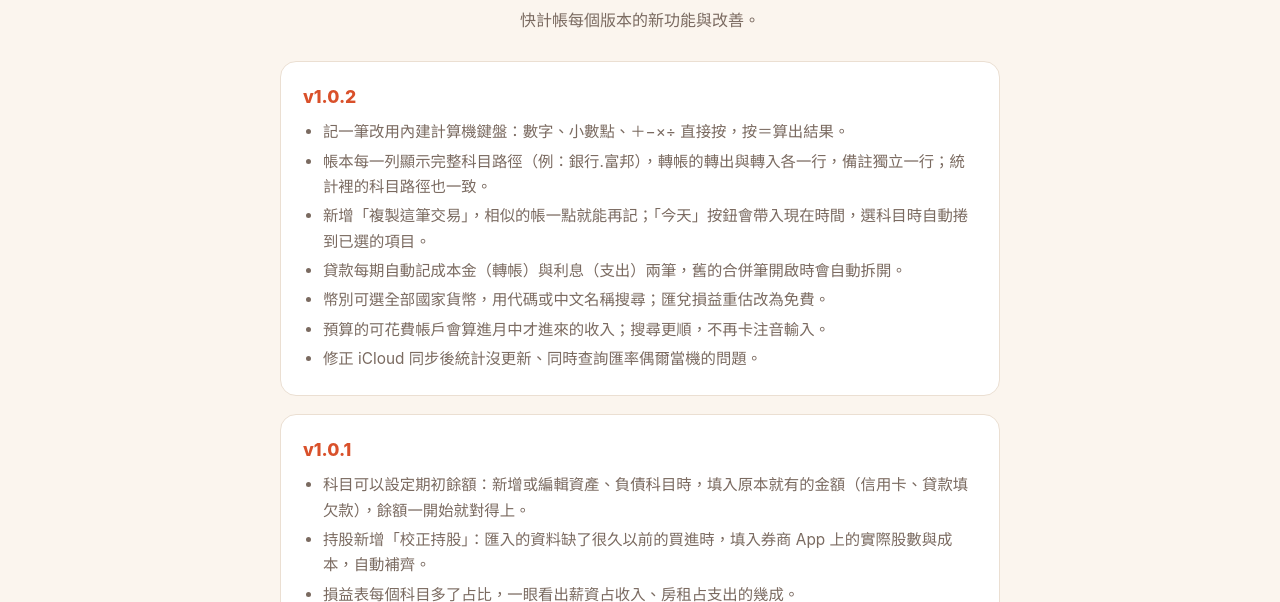
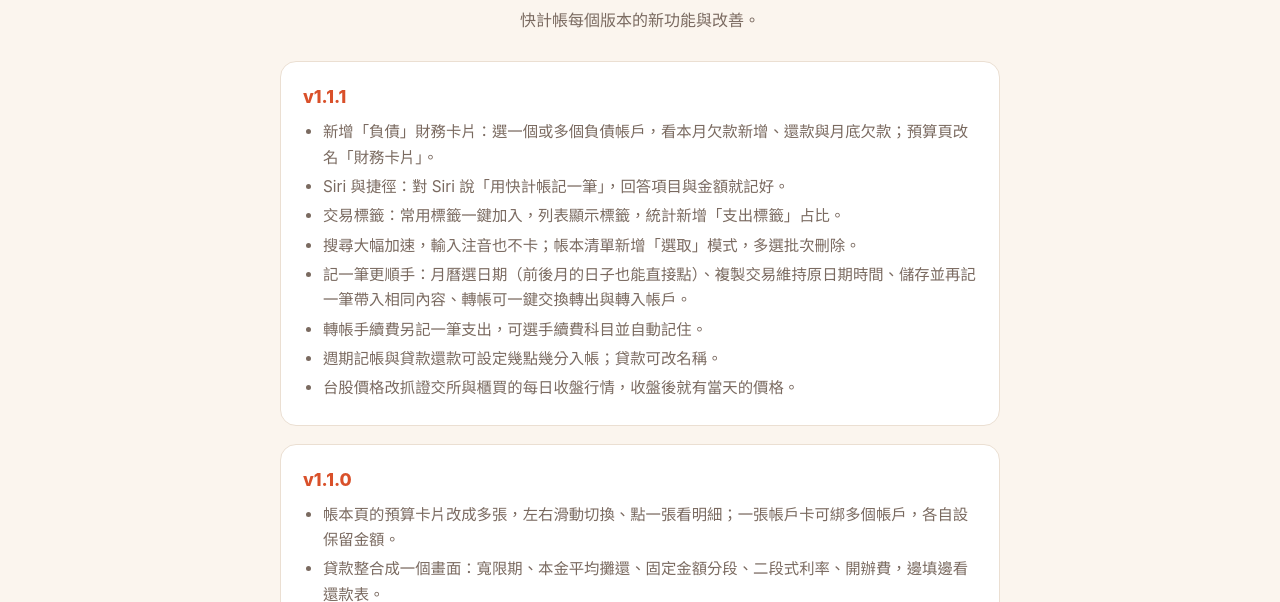
Before and after one commit to SeanSeanYin/quickledger-site, a plain HTML site: page changelog.html in a window 1280 px wide. Shown: the part 198-800 px from the top of the page. Drawn offline with Linux system fonts and the light colour scheme.

Commit message:
changelog：補 v1.1.0、v1.1.1（1.1.1 尚未上線，等核准後再 push）

```diff
--- a/changelog.html
+++ b/changelog.html
@@ -109,6 +109,8 @@
     <h2>版本更新</h2>
     <p class="lede">快計帳每個版本的新功能與改善。</p>
     <div class="vers">
+      <div class="ver"><div class="vhead"><span class="vnum">v1.1.1</span></div><ul><li>新增「負債」財務卡片：選一個或多個負債帳戶，看本月欠款新增、還款與月底欠款；預算頁改名「財務卡片」。</li><li>Siri 與捷徑：對 Siri 說「用快計帳記一筆」，回答項目與金額就記好。</li><li>交易標籤：常用標籤一鍵加入，列表顯示標籤，統計新增「支出標籤」占比。</li><li>搜尋大幅加速，輸入注音也不卡；帳本清單新增「選取」模式，多選批次刪除。</li><li>記一筆更順手：月曆選日期（前後月的日子也能直接點）、複製交易維持原日期時間、儲存並再記一筆帶入相同內容、轉帳可一鍵交換轉出與轉入帳戶。</li><li>轉帳手續費另記一筆支出，可選手續費科目並自動記住。</li><li>週期記帳與貸款還款可設定幾點幾分入帳；貸款可改名稱。</li><li>台股價格改抓證交所與櫃買的每日收盤行情，收盤後就有當天的價格。</li></ul></div>
+      <div class="ver"><div class="vhead"><span class="vnum">v1.1.0</span></div><ul><li>帳本頁的預算卡片改成多張，左右滑動切換、點一張看明細；一張帳戶卡可綁多個帳戶，各自設保留金額。</li><li>貸款整合成一個畫面：寬限期、本金平均攤還、固定金額分段、二段式利率、開辦費，邊填邊看還款表。</li><li>科目明細的流入流出圖可左右滑動，點長條直接看數字；帳本月曆左右滑換月、換日。</li><li>匯出再匯入數字一致：分錄檔還原科目階層、金額與期初餘額。</li></ul></div>
       <div class="ver"><div class="vhead"><span class="vnum">v1.0.2</span></div><ul><li>記一筆改用內建計算機鍵盤：數字、小數點、＋−×÷ 直接按，按＝算出結果。</li><li>帳本每一列顯示完整科目路徑（例：銀行.富邦），轉帳的轉出與轉入各一行，備註獨立一行；統計裡的科目路徑也一致。</li><li>新增「複製這筆交易」，相似的帳一點就能再記；「今天」按鈕會帶入現在時間，選科目時自動捲到已選的項目。</li><li>貸款每期自動記成本金（轉帳）與利息（支出）兩筆，舊的合併筆開啟時會自動拆開。</li><li>幣別可選全部國家貨幣，用代碼或中文名稱搜尋；匯兌損益重估改為免費。</li><li>預算的可花費帳戶會算進月中才進來的收入；搜尋更順，不再卡注音輸入。</li><li>修正 iCloud 同步後統計沒更新、同時查詢匯率偶爾當機的問題。</li></ul></div>
       <div class="ver"><div class="vhead"><span class="vnum">v1.0.1</span></div><ul><li>科目可以設定期初餘額：新增或編輯資產、負債科目時，填入原本就有的金額（信用卡、貸款填欠款），餘額一開始就對得上。</li><li>持股新增「校正持股」：匯入的資料缺了很久以前的買進時，填入券商 App 上的實際股數與成本，自動補齊。</li><li>損益表每個科目多了占比，一眼看出薪資占收入、房租占支出的幾成。</li><li>帳戶明細每一列加上科目圖示、完整路徑與標籤，一眼看出是支出、收入、轉入還是轉出。</li><li>全部收合／展開改成標題列的小字按鈕，並記住你上次的選擇。</li><li>現金流量表的項目改依你在科目管理排好的順序顯示。</li></ul></div>
       <div class="ver"><div class="vhead"><span class="vnum">v1.0.0</span></div><ul><li>快計帳 1.0 正式上架！</li><li>快速記帳：算式輸入、常用類別與備註一點帶入、日曆檢視。</li><li>預算：本月還能花多少、剩幾天、每天可花。</li><li>圖表與報表：收支與資產趨勢、占比圓餅圖、損益表、資產負債表、現金流量表。</li><li>投資與貸款：台股持股損益、定期定額截圖補登、貸款還款試算。</li><li>匯入其他記帳 App 的 CSV，也能隨時匯出。</li><li>資料只存在你的裝置與你自己的 iCloud，沒有廣告、不需註冊。</li></ul></div>
```
